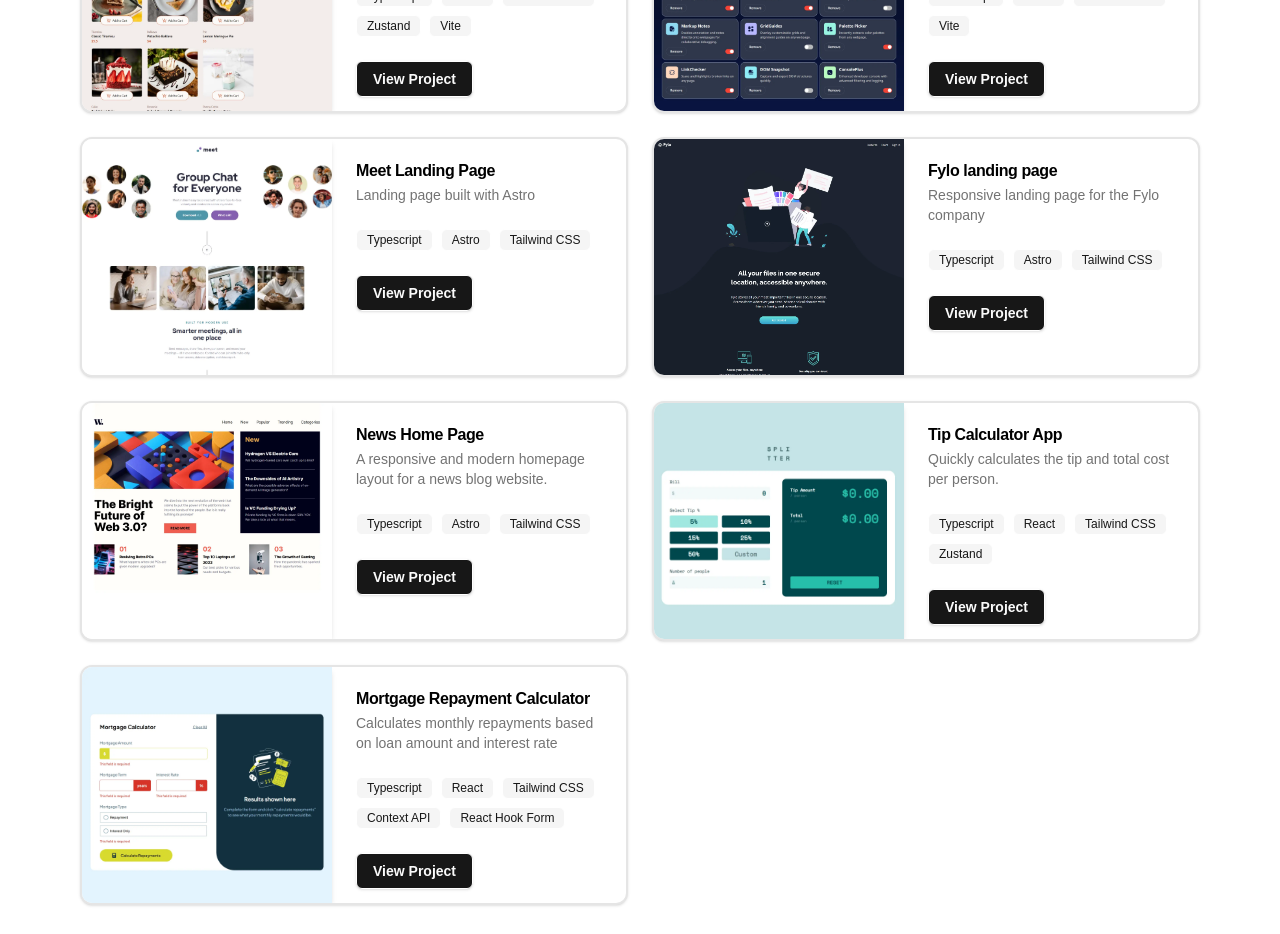
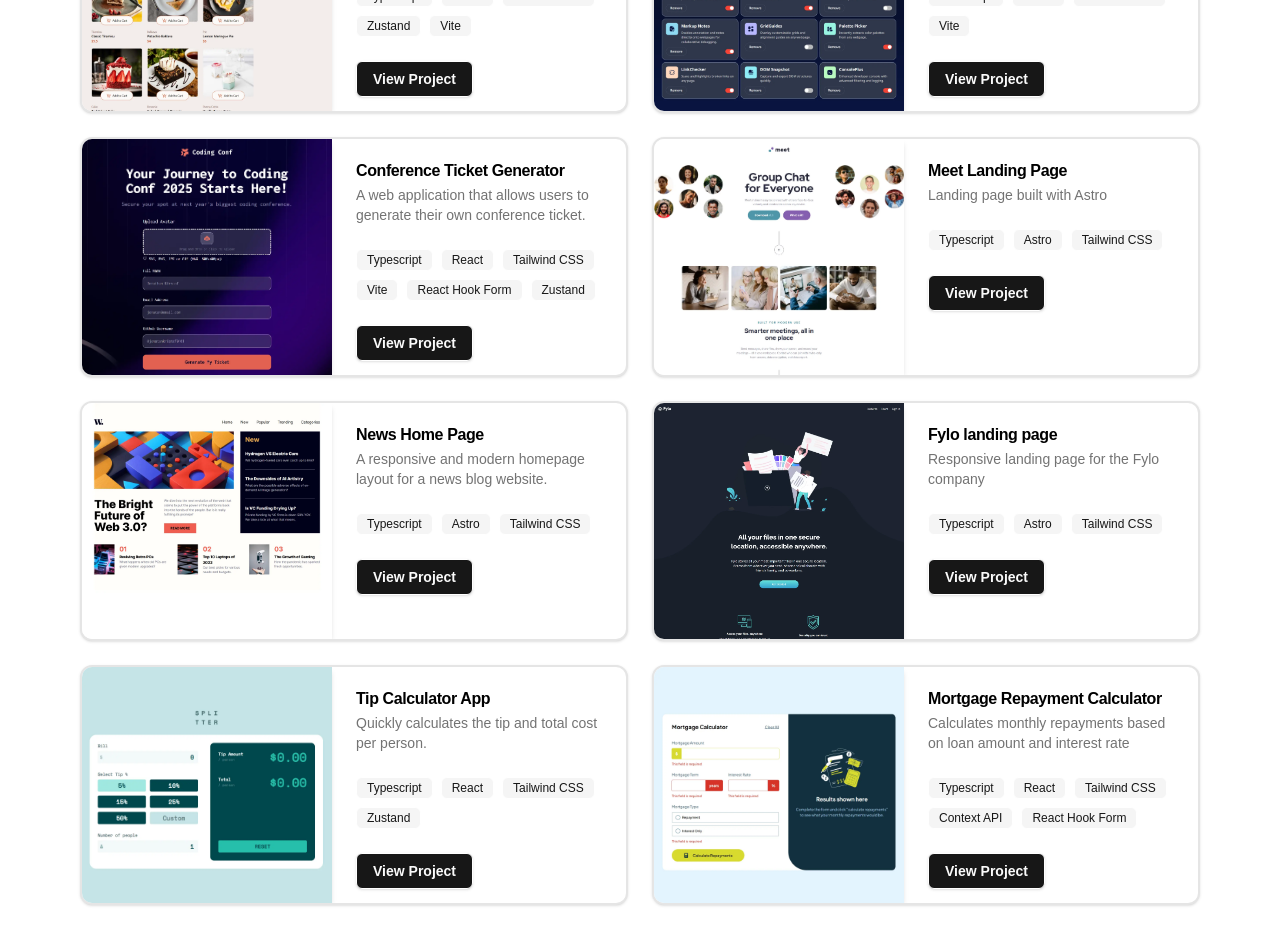
Before and after one commit to Davichobits/Portfolio-David-Ruiz, a Next.js app: page / in a window 1280 px wide. Shown: the part 880-1814 px from the top of the page. Built offline with nearby package versions, Linux system fonts and the light colour scheme.

Commit message:
feat(projects): add conference ticket generator project
Add new project entry for Conference Ticket Generator application and reorder existing projects. Includes adding new ticket.webp image asset.

```diff
--- a/components/projects.tsx
+++ b/components/projects.tsx
@@ -33,6 +33,13 @@ export function Projects() {
       link: "https://github.com/Davichobits/browser-extension-manager",
     },
     {
+      title: "Conference Ticket Generator",
+      url: '/projects/ticket.webp',
+      description: "A web application that allows users to generate their own conference ticket.",
+      technologies: ["Typescript", "React", "Tailwind CSS", "Vite", "React Hook Form", "Zustand"],
+      link: "https://github.com/Davichobits/conference-ticket-generator",
+    },
+    {
       title: "Meet Landing Page",
       url: '/projects/meet.webp',
       description: "Landing page built with Astro",
@@ -40,18 +47,18 @@ export function Projects() {
       link: "https://github.com/Davichobits/meet-landing-page",
     },
     {
+      title: "News Home Page",
+      url: '/projects/news.webp',
+      description: "A responsive and modern homepage layout for a news blog website.",
+      technologies: ["Typescript", "Astro", "Tailwind CSS"],
+      link: "https://github.com/Davichobits/news-homepage",
+    },
+    {
       title: "Fylo landing page",
       url: '/projects/fylo.webp',
       description: "Responsive landing page for the Fylo company",
       technologies: ["Typescript", "Astro", "Tailwind CSS"],
       link: "https://github.com/Davichobits/fylo-landing-page",
-    },
-    {
-      title: "News Home Page",
-      url: '/projects/news.webp',
-      description: "A responsive and modern homepage layout for a news blog website.",
-      technologies: ["Typescript", "Astro", "Tailwind CSS"],
-      link: "https://github.com/Davichobits/news-homepage",
     },
     {
       title: "Tip Calculator App",
```
Also changed, not shown: public/projects/ticket.webp (added).
